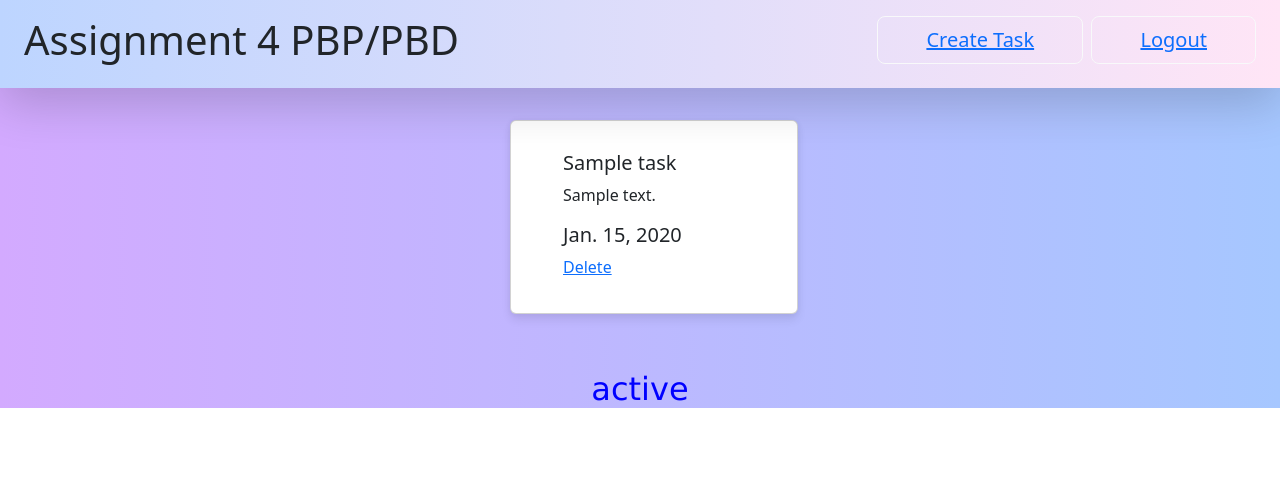
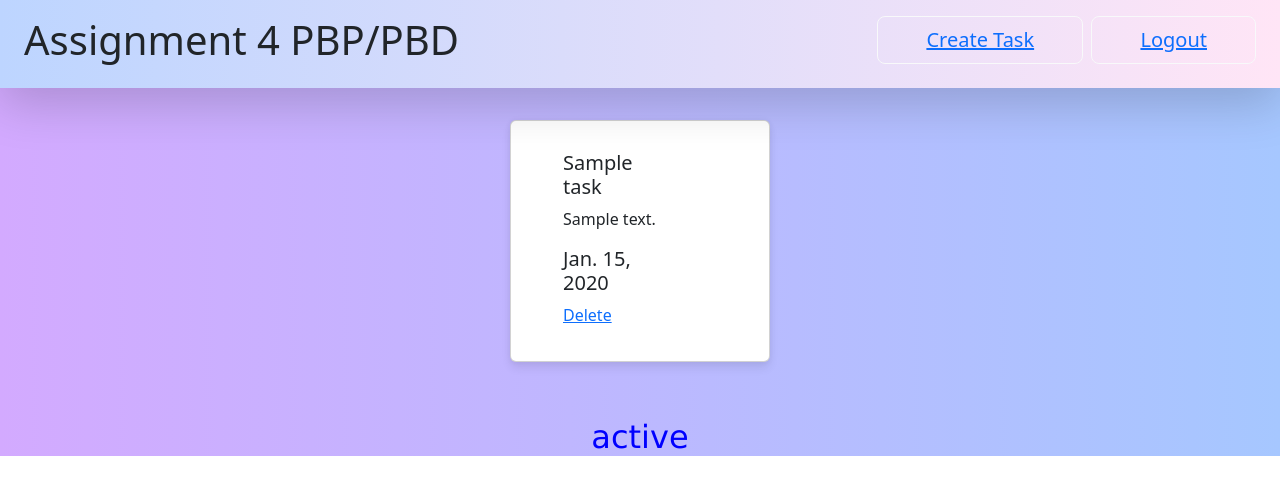
Before and after one commit to garbitz/tugas3_pbp, a Django app: template todolist/templates/todolist.html in a window 1280 px wide. Shown: the top 495 px of the page. Run offline with Django 4.2, Linux system fonts and the light colour scheme; tables that the repository leaves empty hold one stand-in row (values such as "Sample post"); the template is opened without the code that fills it: values that come from a table or form of the project are taken from there, most other values are stand-ins (such as "Sample title", 1, 10 or a date in 2020).

Commit message:
Fixed cards width

```diff
--- a/todolist/templates/todolist.html
+++ b/todolist/templates/todolist.html
@@ -50,6 +50,7 @@
 
   </div>
 
+
   <div class="gradient-custom">
     <br><br><br>
     {% if list %}
@@ -58,7 +59,7 @@
       {% for item in list %}
 
         <div class="col">
-          <div class="card .bg-light .bg-gradient rounded" style="width: 18rem;">
+          <div class="card .bg-light .bg-gradient rounded">
             <div class="card-body">
               <h5 class="card-title">{{item.title}}</h5>
               <p class="card-text">{{item.description}}</p>
@@ -71,11 +72,10 @@
 
 
       {% endfor %}
-      </div>
     {% else %}
     <p>No Task Available</p>
     {% endif %}
-
+    </div>
     <h5></h5>
 
 
```
